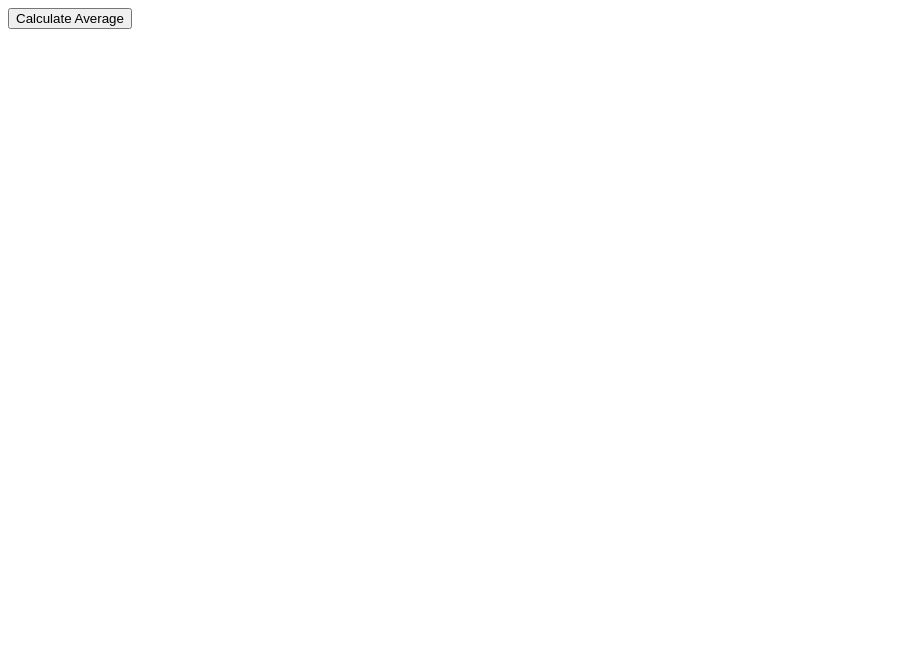
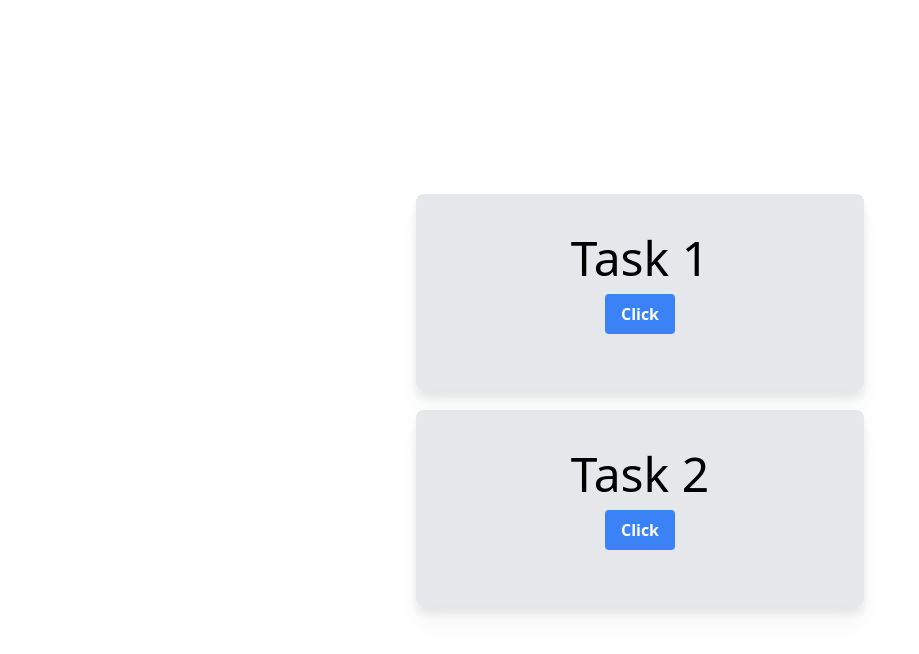
Before and after one commit to KeenGear/homework_65_dias_daribayev, a plain HTML site: page index.html in a window 1280 px wide. Shown: the whole page, without its empty margins (0-919 px from the left). Drawn offline with nearby package versions, Linux system fonts and the light colour scheme.

Commit message:
Добавил task_2

```diff
--- a/index.html
+++ b/index.html
@@ -5,11 +5,28 @@
     <meta name="viewport"
           content="width=device-width, user-scalable=no, initial-scale=1.0, maximum-scale=1.0, minimum-scale=1.0">
     <meta http-equiv="X-UA-Compatible" content="ie=edge">
+    <script src="https://cdn.tailwindcss.com"></script>
     <title>Task 1</title>
 </head>
 <body>
-<button id="calculate-btn">Calculate Average</button>
-<div id="result"></div>
-<script src="scripts/task1.js"></script>
+<div class="flex flex-col items-center justify-center h-screen">
+    <div class="container py-10 px-10 mx-0 min-w-0 max-w-md flex flex-col items-center bg-gray-200 p-8 rounded-lg drop-shadow-xl">
+        <h2 class="text-5xl mb-3 text-black">Task 1</h2>
+        <button onclick="displayResults()"
+                class="self-center bg-blue-500 hover:bg-blue-700 text-white font-bold py-2 px-4 rounded">
+            Click
+        </button>
+        <div id="results" class="mt-4"></div>
+    </div>
+    <div class="container mt-5 py-10 px-10 mx-0 min-w-0 max-w-md flex flex-col items-center bg-gray-200 p-8 rounded-lg drop-shadow-xl">
+        <h2 class="text-5xl mb-3 text-black">Task 2</h2>
+        <button onclick="calculateAverage(task2); calculateAverage(task2_1); calculateAverage(task3_2);"
+                class="self-center bg-blue-500 hover:bg-blue-700 text-white font-bold py-2 px-4 rounded">
+            Click
+        </button>
+        <div id="result1" class="mt-4"></div>
+    </div>
+</div>
+<script src="scripts/script.js"></script>
 </body>
 </html>
--- /dev/null
+++ b/scripts/script.js
@@ -0,0 +1,32 @@
+const arr = ['milk', 'beer', 'beer', 'milk', 'milk'];
+const resultDiv = document.getElementById('results');
+
+function displayResults() {
+    let resultString = '';
+    for (let product = 0; product < arr.length; product++) {
+        switch (arr[product]) {
+            case 'milk':
+                resultString += 'Хорошо<br>';
+                break;
+            case 'beer':
+                resultString += 'Плохо<br>';
+                break;
+        }
+    }
+    resultDiv.innerHTML = resultString;
+}
+
+
+const task2 = [1, 5, 12, 4, 3];
+const task2_1 = [2, 3, 4, 5, 6, 7, 8, 9, 10]
+const task3_2 = [3, 10, 17]
+const resultDiv2 = document.getElementById('result1');
+
+function calculateAverage(arr) {
+    let sum = 0;
+    arr.forEach(function (num) {
+        sum += num;
+    });
+    const average = sum / arr.length;
+    resultDiv2.innerHTML = resultDiv2.innerHTML + " " + average + "<br>";
+}
```
